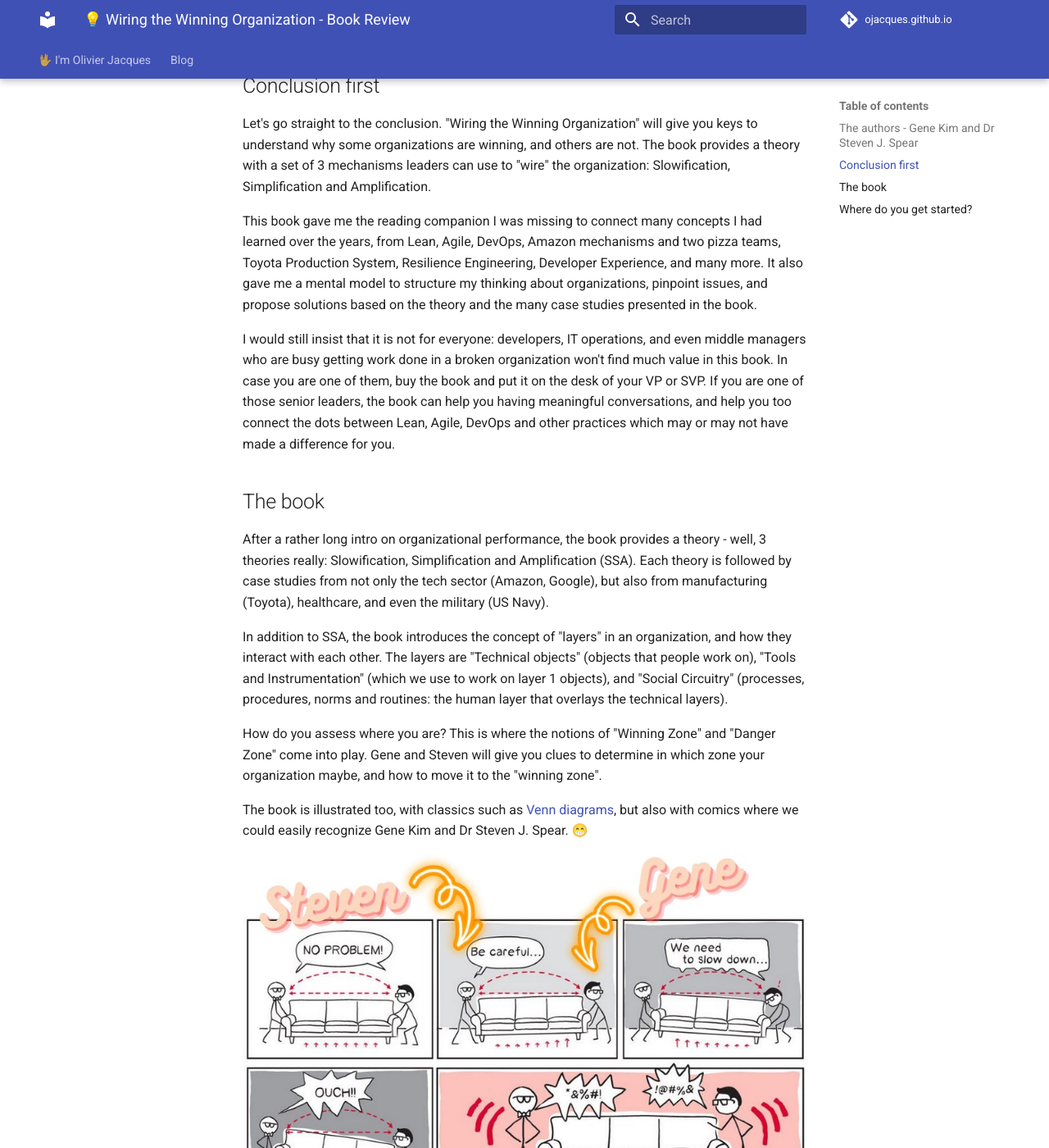
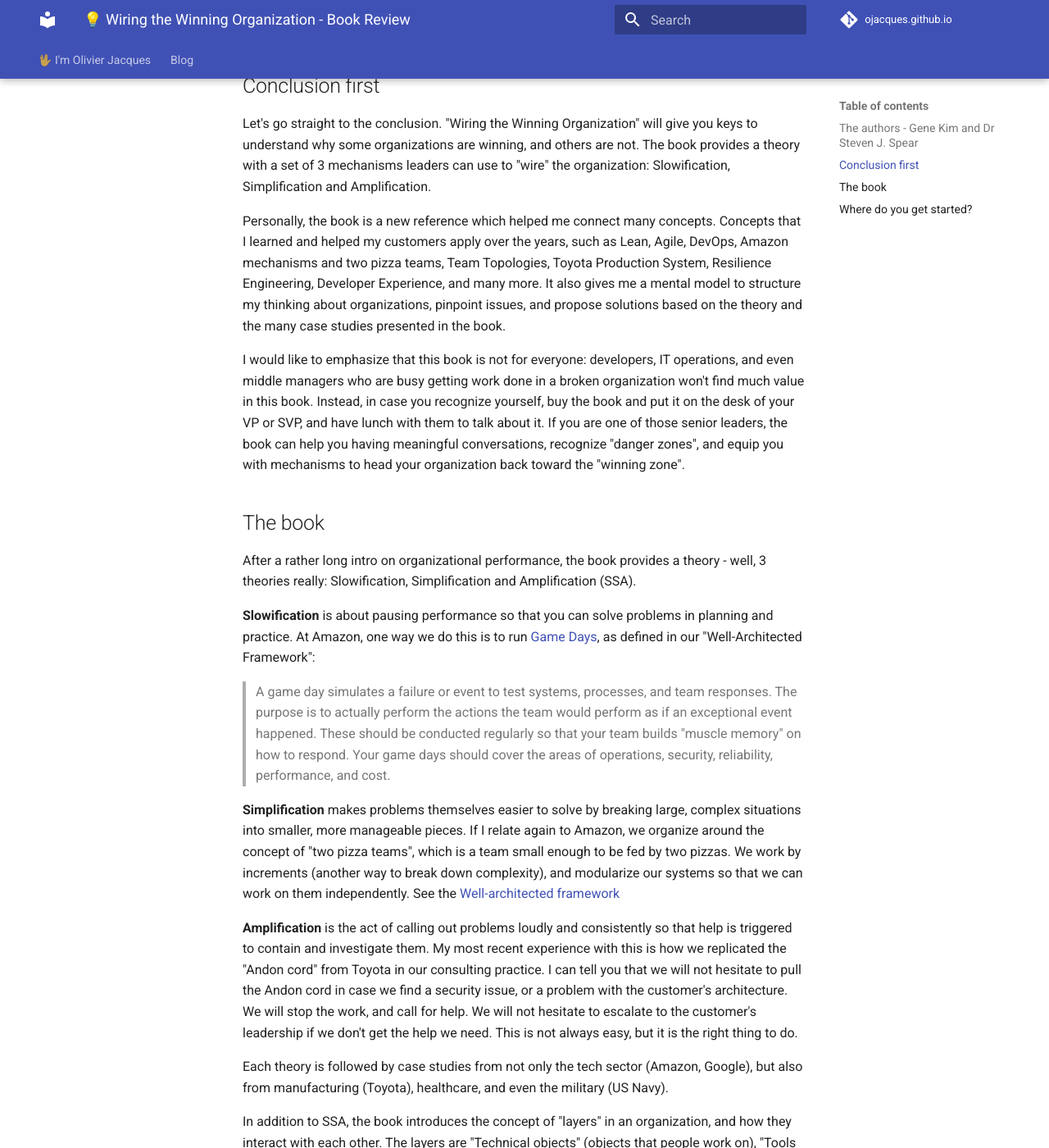
Before and after one commit to ojacques/ojacques.github.io, an MkDocs documentation site: the page built from docs/blog/posts/2023-11-21-Wiring-The-Winning-Organization-by-Gene-Kim-and-Steven-J-Spear-Book-Review.md, in a window 1280 px wide and 1400 px high, scrolled down 1715 px. Shown: the whole window at 82% size. Built offline with MkDocs 1.6.1 and Material for MkDocs 9.7.7, drawn with Linux system fonts in a browser that asks for light colours; comment, search, counter and statistics services are not loaded; some of the changed text lies outside the part shown.

Commit message:
Fix typos, few edits

```diff
--- a/docs/blog/posts/2023-11-21-Wiring-The-Winning-Organization-by-Gene-Kim-and-Steven-J-Spear-Book-Review.md
+++ b/docs/blog/posts/2023-11-21-Wiring-The-Winning-Organization-by-Gene-Kim-and-Steven-J-Spear-Book-Review.md
@@ -40,24 +40,48 @@ Let's go straight to the conclusion. "Wiring the Winning Organization" will give
 winning, and others are not. The book provides a theory with a set of 3 mechanisms leaders can use to "wire" the organization:
 Slowification, Simplification and Amplification.
 
-This book gave me the reading companion I was missing to connect many concepts I had learned over the years, from Lean, Agile,
-DevOps, Amazon mechanisms and two pizza teams, Toyota Production System, Resilience Engineering, Developer Experience, and many
-more. It also gave me a mental model to structure my thinking about organizations, pinpoint issues, and propose solutions based on
-the theory and the many case studies presented in the book.
+Personally, the book is a new reference which helped me connect many concepts. Concepts that I learned and helped my customers apply
+over the years, such as Lean, Agile, DevOps, Amazon mechanisms and two pizza teams, Team Topologies, Toyota Production System,
+Resilience Engineering, Developer Experience, and many more. It also gives me a mental model to structure my thinking about
+organizations, pinpoint issues, and propose solutions based on the theory and the many case studies presented in the book.
 
-I would still insist that it is not for everyone: developers, IT operations, and even middle managers who are busy getting work done in a broken organization won't find much value in this book. In case you are one of them, buy the book and put it on the desk of your VP or SVP. If you are one of those senior leaders, the book can help you having meaningful conversations, and help you too connect the dots between Lean, Agile, DevOps and other practices which may or may not have made a difference for you.
+I would like to emphasize that this book is not for everyone: developers, IT operations, and even middle managers who are busy
+getting work done in a broken organization won't find much value in this book. Instead, in case you recognize yourself, buy the book
+and put it on the desk of your VP or SVP, and have lunch with them to talk about it. If you are one of those senior leaders, the
+book can help you having meaningful conversations, recognize "danger zones", and equip you with mechanisms to head your organization
+back toward the "winning zone".
 
 ## The book
 
 After a rather long intro on organizational performance, the book provides a theory - well, 3 theories really: Slowification,
-Simplification and Amplification (SSA). Each theory is followed by case studies from not only the tech sector (Amazon, Google), but also
-from manufacturing (Toyota), healthcare, and even the military (US Navy).
+Simplification and Amplification (SSA).
+
+**Slowification** is about pausing performance so that you can solve problems in planning and practice. At Amazon, one way we do this is to run [Game Days](https://wa.aws.amazon.com/wellarchitected/2020-07-02T19-33-23/wat.concept.gameday.en.html){:target="_blank"}, as defined in our "Well-Architected Framework":
+
+> A game day simulates a failure or event to test systems, processes, and team responses. The purpose is to actually perform the
+> actions the team would perform as if an exceptional event happened. These should be conducted regularly so that your team builds
+> "muscle memory" on how to respond. Your game days should cover the areas of operations, security, reliability, performance, and
+> cost.
+
+**Simplification** makes problems themselves easier to solve by breaking large, complex situations into smaller, more manageable
+pieces. If I relate again to Amazon, we organize around the concept of "two pizza teams", which is a team small enough to be fed by two pizzas. We work by increments (another way to break down complexity), and modularize our systems so that we can work on them independently. See the [Well-architected framework](https://docs.aws.amazon.com/wellarchitected/latest/reliability-pillar/design-your-workload-service-architecture.html){:target="_blank"}
+
+**Amplification** is the act of calling out problems loudly and consistently so that help is triggered to contain and investigate
+them. My most recent experience with this is how we replicated the "Andon cord" from Toyota in our consulting practice. I can tell
+you that we will not hesitate to pull the Andon cord in case we find a security issue, or a problem with the customer's
+architecture. We will stop the work, and call for help. We will not hesitate to escalate to the customer's leadership if we don't
+get the help we need. This is not always easy, but it is the right thing to do.
+
+Each theory is followed by case studies from not only the tech sector (Amazon, Google), but also from manufacturing (Toyota),
+healthcare, and even the military (US Navy).
 
 In addition to SSA, the book introduces the concept of "layers" in an organization, and how they interact with each other. The layers are "Technical objects" (objects that people work on), "Tools and Instrumentation" (which we use to work on layer 1 objects), and "Social Circuitry" (processes, procedures, norms and routines: the human layer that overlays the technical layers).
 
-How do you assess where you are? This is where the notions of "Winning Zone" and "Danger Zone" come into play. Gene and Steven will give you clues to determine in which zone your organization maybe, and how to move it to the "winning zone".
+How do you assess where you are? This is where the notions of "Winning Zone" and "Danger Zone" come into play. Gene and Steven will give you clues to determine in which zone your organization stands, and if needed how to move it to the "winning zone".
 
-The book is illustrated too, with classics such as [Venn diagrams](https://en.wikipedia.org/wiki/Venn_diagram){:target="_blank"}, but also with comics where we could easily recognize Gene Kim and Dr Steven J. Spear. 😁
+I am a visual person, and I particularly liked that the book was illustrated. I found classics such as [Venn
+diagrams](https://en.wikipedia.org/wiki/Venn_diagram){:target="_blank"}, but also comics strips where we could easily recognize Gene
+Kim and Dr Steven J. Spear. 😁
 
 ![WWO Comics](assets/WWO_comics.jpg)
 
```
